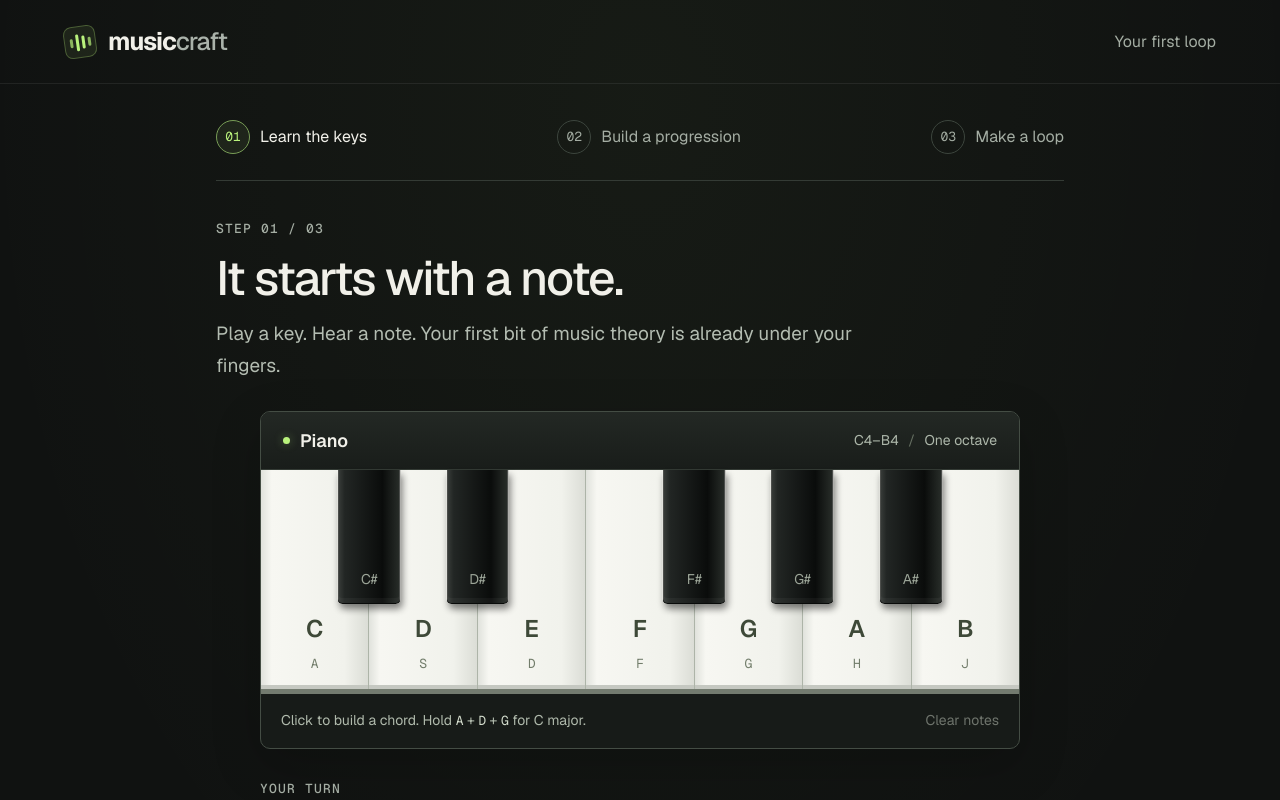
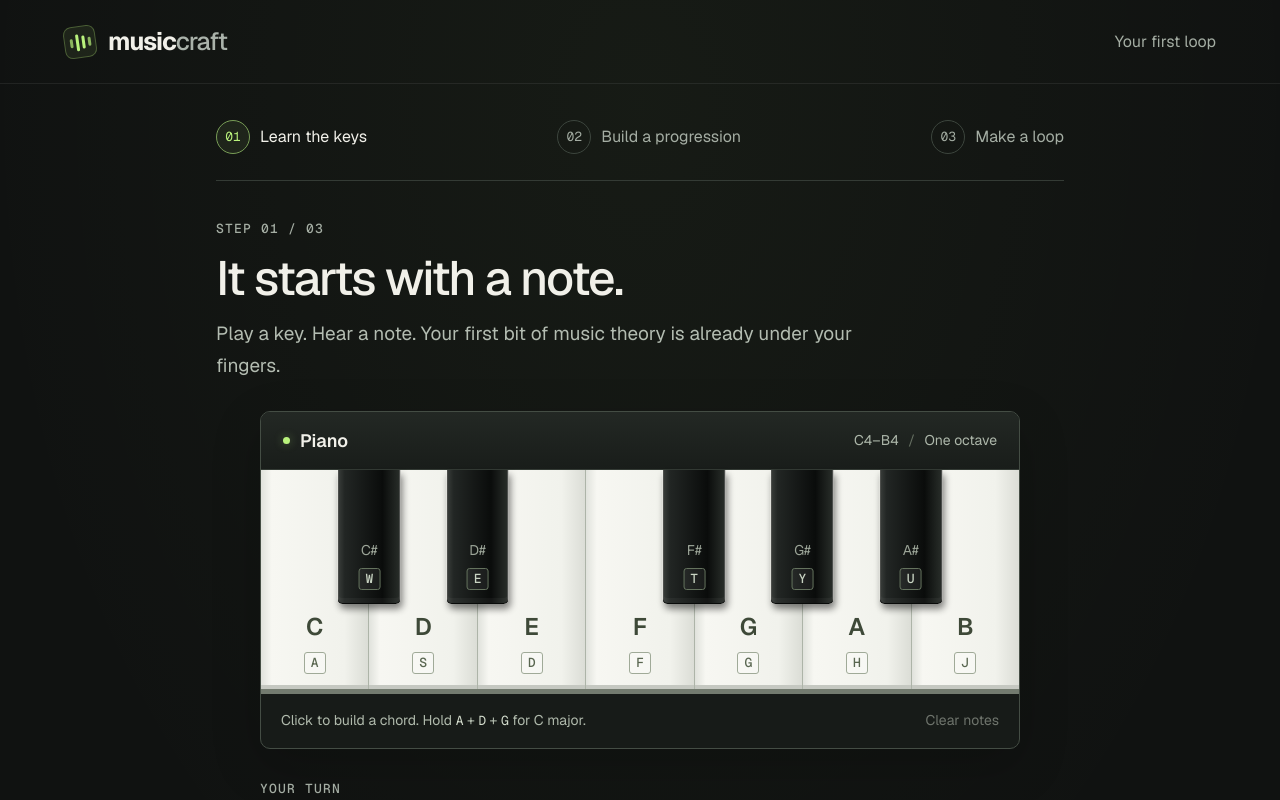
Before and after one commit to sam01-cpu/stormhacks2026, a Next.js app: page / in a window 1280 px wide. Shown: the top 800 px of the page. Built offline with nearby package versions, Linux system fonts and the light colour scheme.

Commit message:
fixed keybinds

```diff
--- a/src/app/globals.css
+++ b/src/app/globals.css
@@ -64,14 +64,18 @@ h1 { margin: 13px 0 13px; font-size: clamp(34px, 4.2vw, 48px); font-weight: 500;
 .instrument-range > span { padding: 0 6px; color: #667062; }
 .keyboard { position: relative; height: 224px; border-bottom: 5px solid #737b6f; }
 .keyboard button { touch-action: none; user-select: none; }
+.keyboard kbd { display: grid; width: 22px; height: 22px; flex-shrink: 0; place-items: center; border: 1px solid; border-radius: 3px; font-weight: 500; line-height: 1; }
 .white-keys { display: flex; height: 100%; }
 .white-key { display: flex; flex: 1; min-width: 0; flex-direction: column; align-items: center; justify-content: flex-end; gap: 7px; padding: 0 0 15px; border: 0; border-right: 1px solid #adb4a8; color: #3e4938; background: linear-gradient(90deg, #e0e2dc, #f7f7f2 10%, #f1f2ec 78%, #dbddd6); box-shadow: inset 0 -4px 0 #c5c8c1; transition: background .12s; }
 .white-key:last-child { border-right: 0; }
 .white-key > span { font-size: 24px; font-weight: 600; }
-.white-key kbd { font-family: var(--font-geist-mono), monospace; color: #727d6b; font-size: 13px; }
+.white-key kbd { border-color: #a0aa98; background: rgb(255 255 255 / 35%); font-family: var(--font-geist-mono), monospace; color: #596650; font-size: 13px; }
+.white-key.is-selected kbd { border-color: #7f9d66; color: #345322; }
 .white-key:hover { background: #e0ecd5; }
 .white-key.is-selected { background: linear-gradient(90deg, #b5d293, #dcf4c3 12%, #cce8ad 78%, #a9c58c); box-shadow: inset 0 -4px 0 #8dab70; color: #345322; }
-.black-key { position: absolute; z-index: 1; top: 0; display: flex; width: 8.3%; height: 61%; align-items: flex-end; justify-content: center; padding: 0 0 13px; transform: translateX(-50%); border: 1px solid #080a09; border-top: 0; border-radius: 0 0 5px 5px; background: linear-gradient(90deg, #383c39, #222624 10%, #0a0c0b 72%, #282d29); color: #9ca598; box-shadow: 2px 5px 7px rgb(0 0 0 / 48%), inset 0 -5px 0 rgb(255 255 255 / 4%); font-size: 14px; }
+.black-key { position: absolute; z-index: 1; top: 0; display: flex; width: 8.3%; height: 61%; flex-direction: column; align-items: center; justify-content: flex-end; gap: 7px; padding: 0 0 13px; transform: translateX(-50%); border: 1px solid #080a09; border-top: 0; border-radius: 0 0 5px 5px; background: linear-gradient(90deg, #383c39, #222624 10%, #0a0c0b 72%, #282d29); color: #9ca598; box-shadow: 2px 5px 7px rgb(0 0 0 / 48%), inset 0 -5px 0 rgb(255 255 255 / 4%); font-size: 14px; }
+.black-key kbd { border-color: #65735e; background: rgb(255 255 255 / 6%); font-family: var(--font-geist-mono), monospace; color: #c9d4c3; font-size: 13px; }
+.black-key.is-selected kbd { border-color: #a2c587; color: #e0f7ce; }
 .black-key:hover { background: #36422f; }
 .black-key.is-selected { background: linear-gradient(90deg, #638744, #344d25 65%, #55713e); color: #e0f7ce; }
 .keyboard button:focus-visible { outline-offset: -5px; }
--- a/src/components/piano.tsx
+++ b/src/components/piano.tsx
@@ -5,6 +5,7 @@ import { blackNotes, whiteNotes } from "@/lib/music";
 import { useStudio } from "./studio-provider";
 
 const bindings: Record<string, string> = { KeyA: "C", KeyW: "C#", KeyS: "D", KeyE: "D#", KeyD: "E", KeyF: "F", KeyT: "F#", KeyG: "G", KeyY: "G#", KeyH: "A", KeyU: "A#", KeyJ: "B" };
+const keyLabels = Object.fromEntries(Object.entries(bindings).map(([code, note]) => [note, code.slice(3)]));
 
 export function Piano({ activeNotes = [] }: { activeNotes?: string[] }) {
   const { selectedNotes, setSelectedNotes, hear, startNote } = useStudio();
@@ -100,8 +101,8 @@ export function Piano({ activeNotes = [] }: { activeNotes?: string[] }) {
     <section className="instrument" aria-label="Interactive one-octave piano">
       <div className="instrument-toolbar"><span className="instrument-name"><span className="status-dot" />Piano</span><span className="instrument-range">C4–B4 <span> / </span> One octave</span></div>
       <div className="keyboard">
-        <div className="white-keys">{whiteNotes.map((note, index) => <button type="button" className={`white-key${selected(note) ? " is-selected" : ""}`} key={note} aria-label={`Play ${note}4`} aria-pressed={selected(note)} {...keyEvents(note)}><span>{note}</span><kbd>{["A", "S", "D", "F", "G", "H", "J"][index]}</kbd></button>)}</div>
-        {blackNotes.map(({ note, after }) => <button type="button" className={`black-key${selected(note) ? " is-selected" : ""}`} key={note} style={{ left: `${((after + 1) / 7) * 100}%` }} aria-label={`Play ${note}4`} aria-pressed={selected(note)} {...keyEvents(note)}><span>{note}</span></button>)}
+        <div className="white-keys">{whiteNotes.map((note) => <button type="button" className={`white-key${selected(note) ? " is-selected" : ""}`} key={note} aria-label={`Play ${note}4`} aria-keyshortcuts={keyLabels[note]} aria-pressed={selected(note)} {...keyEvents(note)}><span>{note}</span><kbd>{keyLabels[note]}</kbd></button>)}</div>
+        {blackNotes.map(({ note, after }) => <button type="button" className={`black-key${selected(note) ? " is-selected" : ""}`} key={note} style={{ left: `${((after + 1) / 7) * 100}%` }} aria-label={`Play ${note}4`} aria-keyshortcuts={keyLabels[note]} aria-pressed={selected(note)} {...keyEvents(note)}><span>{note}</span><kbd>{keyLabels[note]}</kbd></button>)}
       </div>
       <div className="piano-footer"><span>Click to build a chord. Hold <kbd>A</kbd> + <kbd>D</kbd> + <kbd>G</kbd> for C major.</span><button className="text-button" onClick={() => { releaseAll(); setSelectedNotes([]); void hear([]); }} disabled={!selectedNotes.length}>Clear notes</button></div>
     </section>
```
